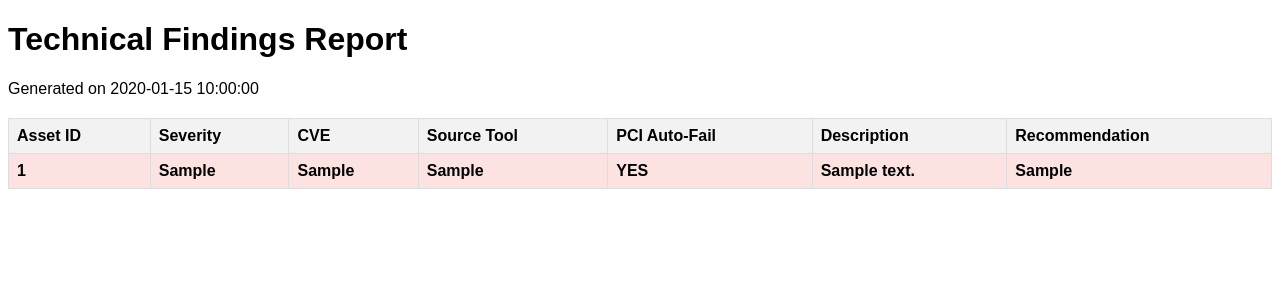
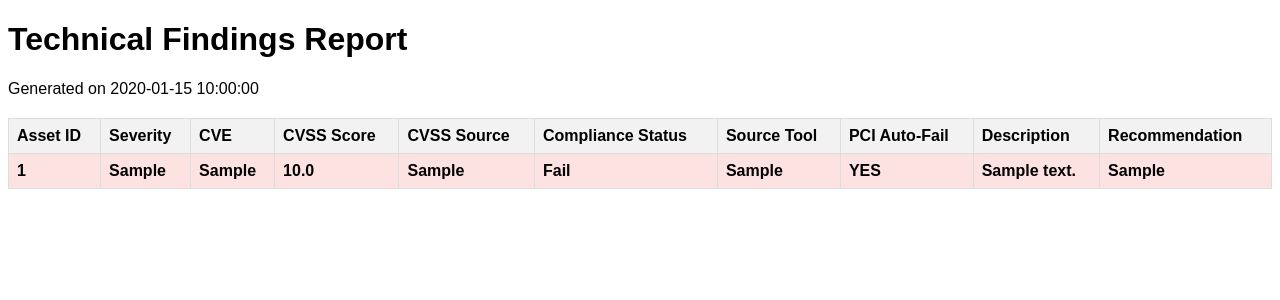
Before and after one commit to shagunchaudhary794/scanner, a Flask app: template templates/findings_pdf.html in a window 1280 px wide. Shown: the top 300 px of the page. Run offline with Flask 3, Linux system fonts and the light colour scheme; the template is opened without the code that fills it: values that come from a table or form of the project are taken from there, others are empty; tables that the repository leaves empty hold one stand-in row (values such as "Sample post").

Commit message:
Update findings_pdf.html

```diff
--- a/templates/findings_pdf.html
+++ b/templates/findings_pdf.html
@@ -19,6 +19,9 @@
                 <th>Asset ID</th>
                 <th>Severity</th>
                 <th>CVE</th>
+                <th>CVSS Score</th>
+                <th>CVSS Source</th>
+                <th>Compliance Status</th>
                 <th>Source Tool</th>
                 <th>PCI Auto-Fail</th>
                 <th>Description</th>
@@ -31,6 +34,9 @@
                 <td>{{ finding.asset_id }}</td>
                 <td>{{ finding.severity }}</td>
                 <td>{{ finding.cve }}</td>
+                <td>{{ '%.1f'|format(finding.cvss_score) if finding.cvss_score is not none else 'N/A' }}</td>
+                <td>{{ finding.cvss_source or 'N/A' }}</td>
+                <td>{{ finding.compliance_status }}</td>
                 <td>{{ finding.source_tool }}</td>
                 <td>{{ 'YES' if finding.is_auto_fail else 'No' }}</td>
                 <td>{{ finding.description }}</td>
```
